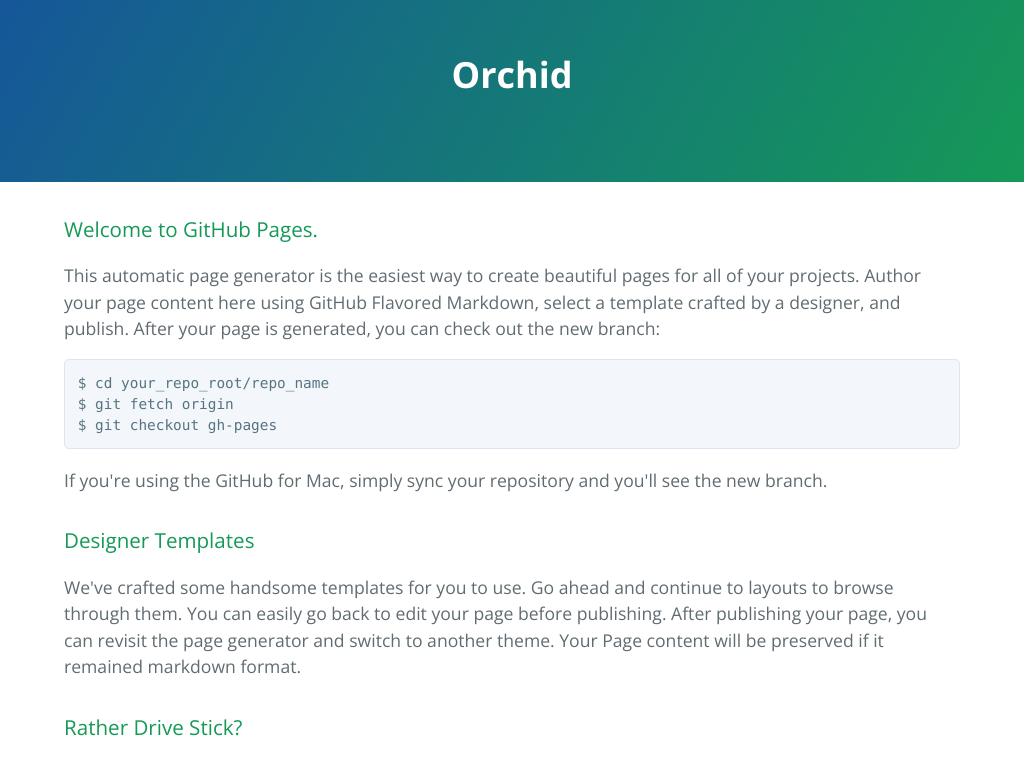
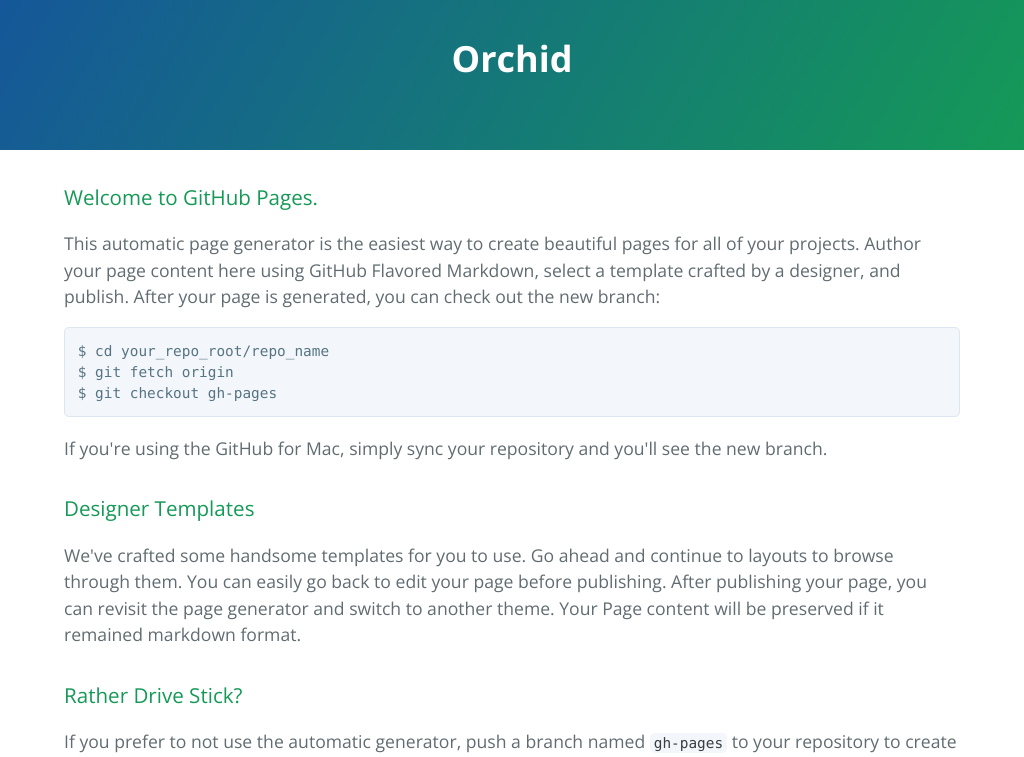
Before and after one commit to ericminio/orchid, a plain HTML site: page index.html in a window 1024 px wide. Shown: the top 757 px of the page. Drawn offline with nearby package versions, Linux system fonts and the light colour scheme.

Commit message:
header padding reduced to give more room to the content

```diff
--- a/stylesheets/stylesheet.css
+++ b/stylesheets/stylesheet.css
@@ -61,15 +61,15 @@
 
 @media screen and (min-width: 64em) {
   .page-header {
-    padding: 5rem 6rem; } }
+    padding: 2rem 6rem; } }
 
 @media screen and (min-width: 42em) and (max-width: 64em) {
   .page-header {
-    padding: 3rem 4rem; } }
+    padding: 2rem 4rem; } }
 
 @media screen and (max-width: 42em) {
   .page-header {
-    padding: 2rem 1rem; } }
+    padding: 1rem 1rem; } }
 
 .project-name {
   margin-top: 0;
```
